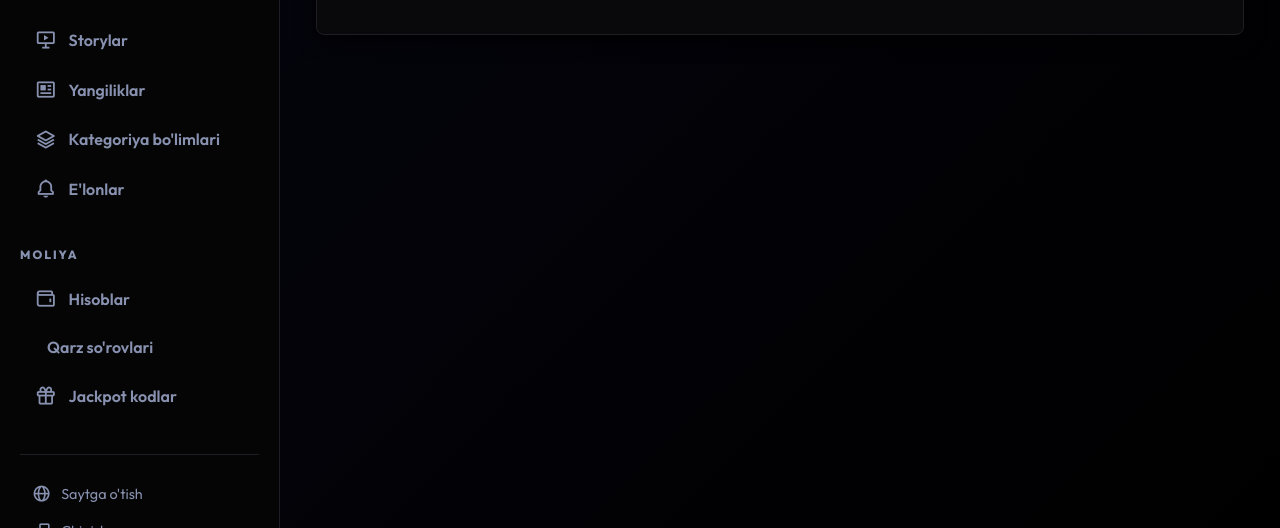
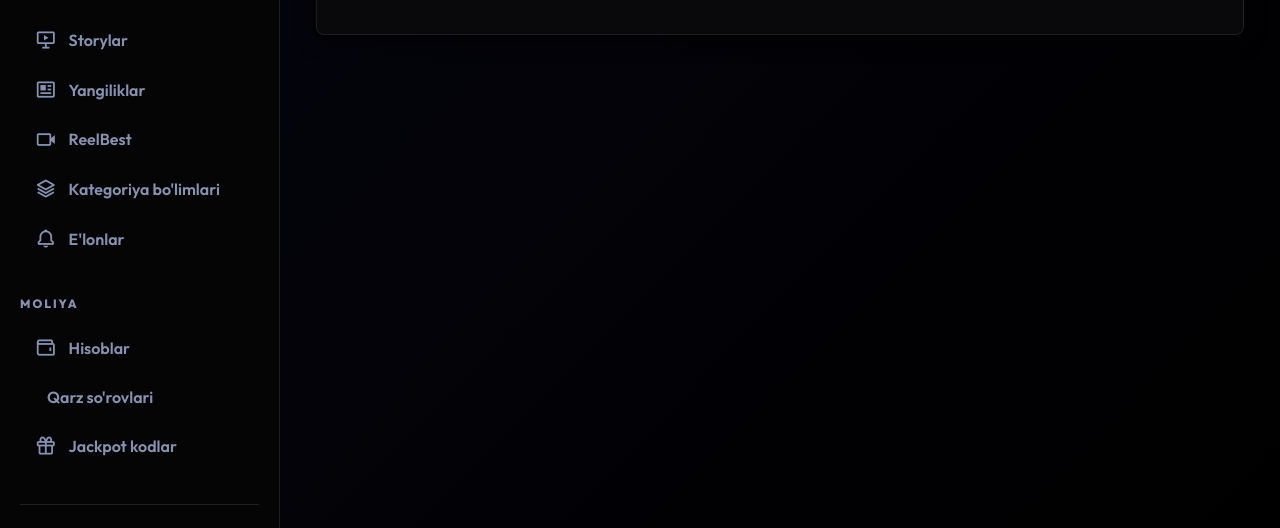
Before and after one commit to lucky2007pro/anime_zakaz, a Django app: template my_app/templates/custom_admin/comment_form.html in a window 1280 px wide. Shown: the part 632-1160 px from the top of the page. Run offline with Django 5.2, Linux system fonts and the light colour scheme; the template is opened without the code that fills it: most values are stand-ins (such as "Sample title", 1, 10 or a date in 2020).

Commit message:
Update base.html

```diff
--- a/my_app/templates/custom_admin/base.html
+++ b/my_app/templates/custom_admin/base.html
@@ -271,6 +271,11 @@
             </a>
         </li>
         <li>
+            <a href="{% url 'admin_reelbest_list' %}" class="{% if 'reelbest' in request.resolver_match.url_name %}active{% endif %}">
+                <i class='bx bx-video'></i> ReelBest
+            </a>
+        </li>
+        <li>
             <a href="{% url 'admin_sections' %}" class="{% if 'section' in request.resolver_match.url_name %}active{% endif %}">
                 <i class='bx bx-layer'></i> Kategoriya bo'limlari
             </a>
```
